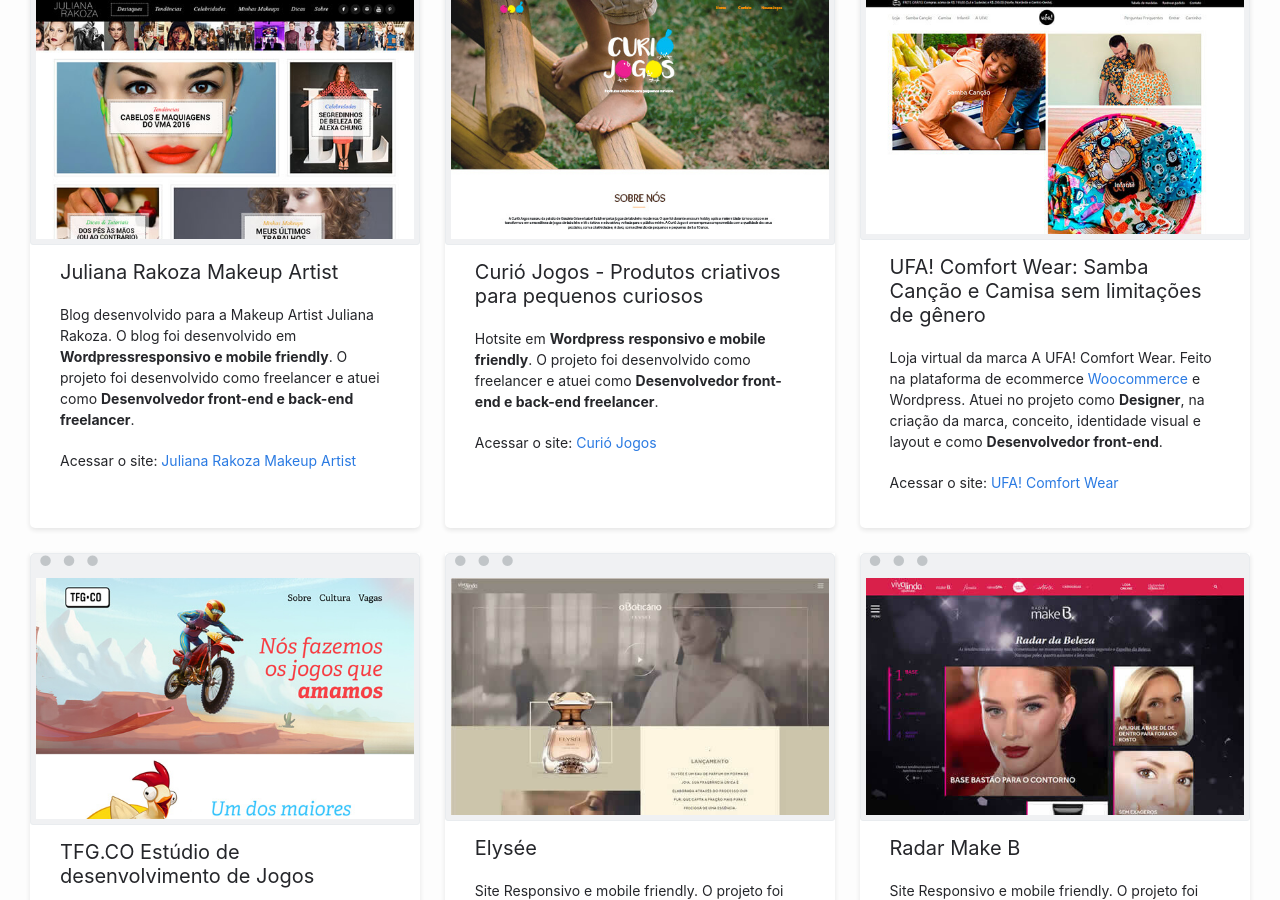
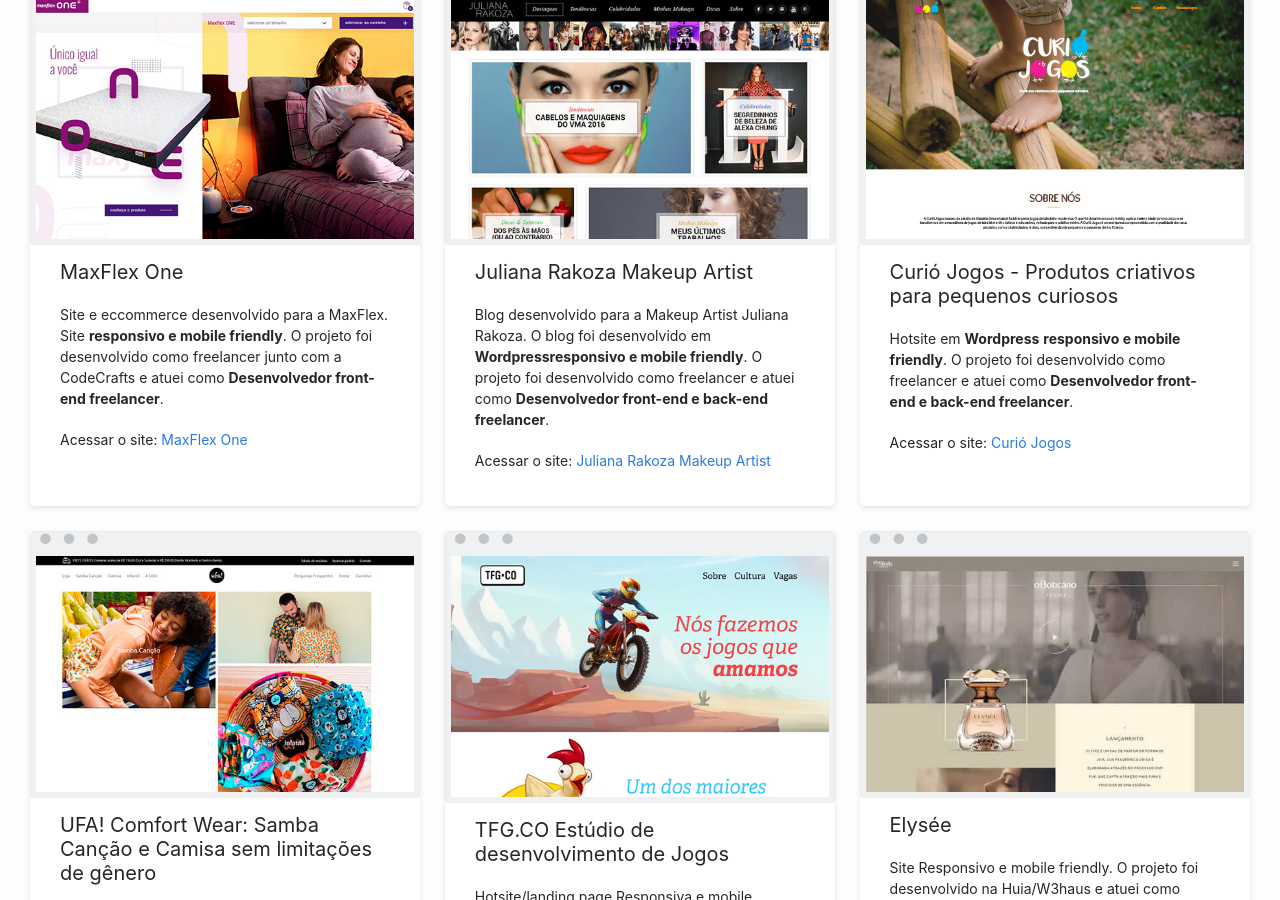
Before and after one commit to evertonstrack/blog.evertonstrack.com.br, a Jekyll site: the page built from projects.md, in a window 1280 px wide and 900 px high, scrolled down 427 px. Built offline with Jekyll 4.4.1, drawn with Linux system fonts in a browser that asks for light colours.

Commit message:
Add MaxFlex One to projects

```diff
--- a/_includes/projects.html
+++ b/_includes/projects.html
@@ -1,5 +1,28 @@
 <!-- CONTAINER PORTFOLIO -->
 <div class="container-portfolio">
+
+  <!-- MAXFLEX ONE -->
+  <article class="item-portfolio" role="article">
+    <figure role="img">
+      <div class="browser">
+        <img role="photo" src="/assets/images/portfolio/maxflexone.jpg" alt="MaxFlex One loja virtual" />
+      </div>
+    </figure>
+    <div class="detail">
+      <header role="heading">
+        <h3>MaxFlex One</h3>
+      </header>
+      <p class="desc">Site e eccommerce desenvolvido para a MaxFlex. Site <strong>responsivo e mobile friendly</strong>. O projeto foi desenvolvido como freelancer junto com a CodeCrafts e atuei como <strong>Desenvolvedor front-end freelancer</strong>.</p>
+      <p class="hide">
+        <strong>#HTML, #CSS</strong>, #javascript, #jQuery, #php,
+      </p>
+      <p>Acessar o site:
+        <a href="https://www.maxflexone.com.br/" target="_blank" title="Ver detalhes do projeto">MaxFlex One</a>
+      </p>
+    </div>
+
+  </article>
+  <!-- / MAXFLEX ONE  -->
 
   <!-- JULIANA RAKOZA -->
   <article class="item-portfolio" role="article">
```
Also changed, not shown: assets/images/portfolio/maxflexone.jpg (added), assets/images/webp/portfolio/maxflexone.webp (added).
